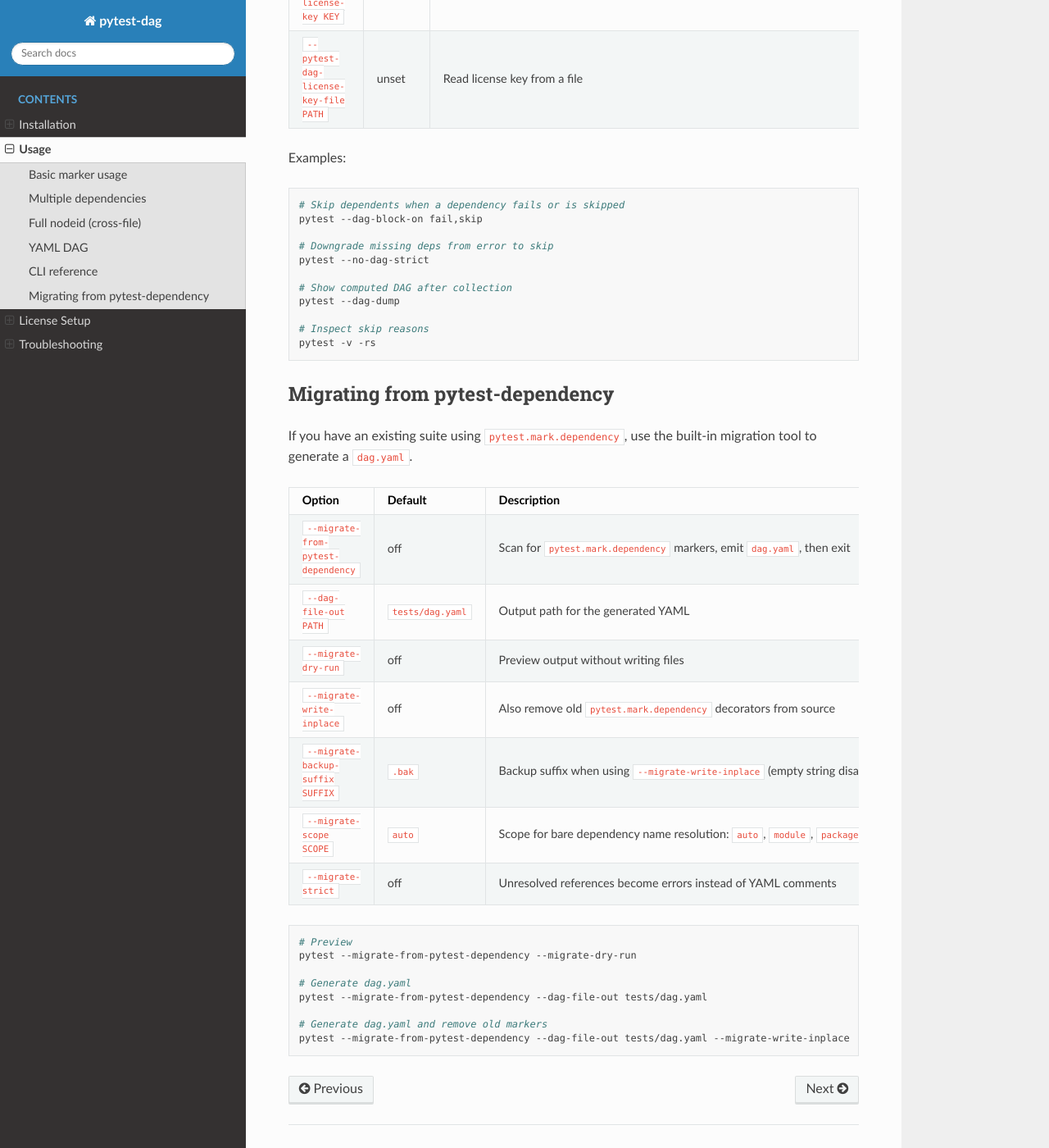
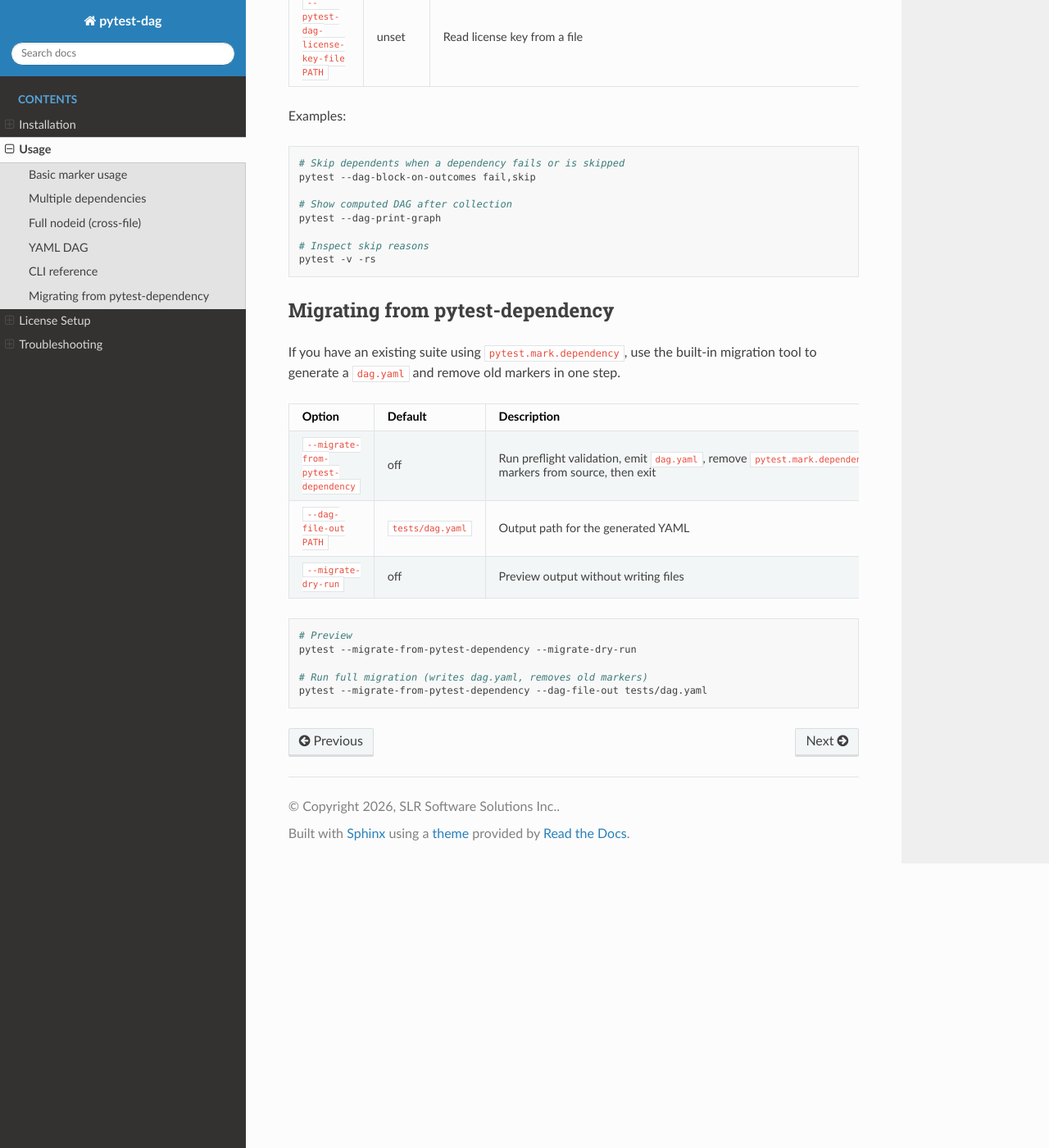
Before and after one commit to SLR-Software-Solutions-Inc/pytest-dag-documentation, a Sphinx documentation site: the page built from docs/usage.md, in a window 1280 px wide and 1400 px high, scrolled down 1443 px. Shown: the whole window at 82% size. Built offline with Sphinx 7.4.7 and the Read the Docs theme 3.1.0, drawn with Linux system fonts in a browser that asks for light colours; some of the changed text lies outside the part shown.

Commit message:
docs(usage): fix CLI reference against origin/main plugin
Correct --dag-block-on → --dag-block-on-outcomes, --dag-dump →
--dag-print-graph, remove --dag-strict row, trim migration section
to 3 correct options matching the simplified main-branch plugin.

Co-Authored-By: Claude Sonnet 4.6 <noreply@anthropic.com>

````diff
--- a/docs/usage.md
+++ b/docs/usage.md
@@ -51,9 +51,8 @@ nodes:
 
 | Option | Default | Description |
 | ------ | ------- | ----------- |
-| `--dag-strict` / `--no-dag-strict` | strict | Missing dependency → collection error (strict) or skip (lenient) |
-| `--dag-block-on OUTCOMES` | `fail` | Comma-separated outcomes that block dependents: `fail`, `skip`, `xfail`, `error` |
-| `--dag-dump` | off | Print DAG order and edges after collection |
+| `--dag-block-on-outcomes OUTCOMES` | `fail` | Comma-separated outcomes that block dependents: `fail`, `skip`, `xfail`, `error` |
+| `--dag-print-graph` | off | Print DAG order and edges after collection |
 | `--pytest-dag-license-key KEY` | unset | Provide license key on the command line |
 | `--pytest-dag-license-key-file PATH` | unset | Read license key from a file |
 
@@ -61,13 +60,10 @@ Examples:
 
 ```bash
 # Skip dependents when a dependency fails or is skipped
-pytest --dag-block-on fail,skip
-
-# Downgrade missing deps from error to skip
-pytest --no-dag-strict
+pytest --dag-block-on-outcomes fail,skip
 
 # Show computed DAG after collection
-pytest --dag-dump
+pytest --dag-print-graph
 
 # Inspect skip reasons
 pytest -v -rs
@@ -75,25 +71,19 @@ pytest -v -rs
 
 ## Migrating from pytest-dependency
 
-If you have an existing suite using `pytest.mark.dependency`, use the built-in migration tool to generate a `dag.yaml`.
+If you have an existing suite using `pytest.mark.dependency`, use the built-in
+migration tool to generate a `dag.yaml` and remove old markers in one step.
 
 | Option | Default | Description |
 | ------ | ------- | ----------- |
-| `--migrate-from-pytest-dependency` | off | Scan for `pytest.mark.dependency` markers, emit `dag.yaml`, then exit |
+| `--migrate-from-pytest-dependency` | off | Run preflight validation, emit `dag.yaml`, remove `pytest.mark.dependency` markers from source, then exit |
 | `--dag-file-out PATH` | `tests/dag.yaml` | Output path for the generated YAML |
 | `--migrate-dry-run` | off | Preview output without writing files |
-| `--migrate-write-inplace` | off | Also remove old `pytest.mark.dependency` decorators from source |
-| `--migrate-backup-suffix SUFFIX` | `.bak` | Backup suffix when using `--migrate-write-inplace` (empty string disables backups) |
-| `--migrate-scope SCOPE` | `auto` | Scope for bare dependency name resolution: `auto`, `module`, `package`, `session`, `class` |
-| `--migrate-strict` | off | Unresolved references become errors instead of YAML comments |
 
 ```bash
 # Preview
 pytest --migrate-from-pytest-dependency --migrate-dry-run
 
-# Generate dag.yaml
+# Run full migration (writes dag.yaml, removes old markers)
 pytest --migrate-from-pytest-dependency --dag-file-out tests/dag.yaml
-
-# Generate dag.yaml and remove old markers
-pytest --migrate-from-pytest-dependency --dag-file-out tests/dag.yaml --migrate-write-inplace
 ```
````
